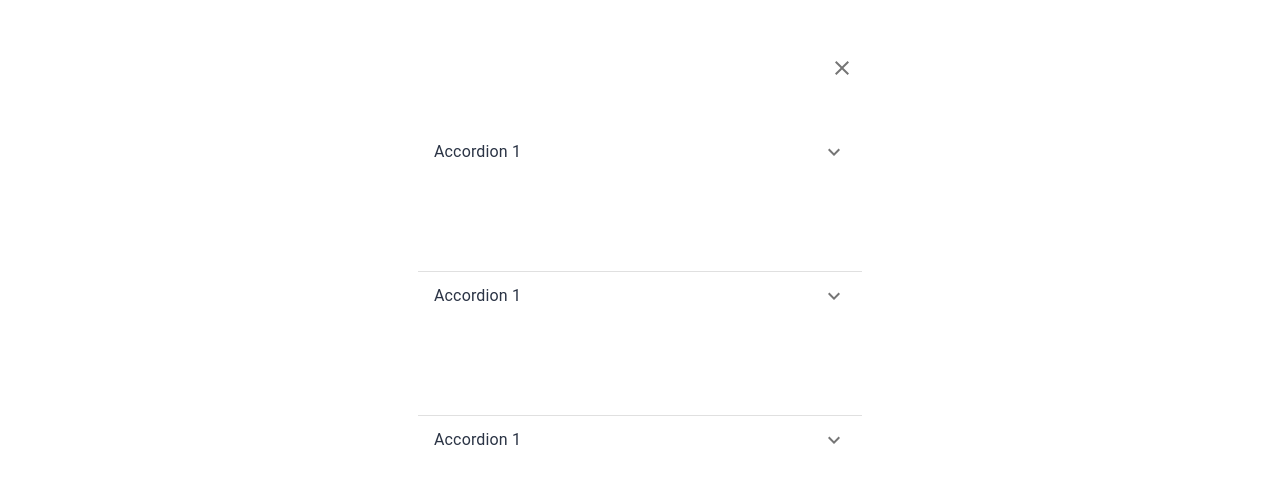
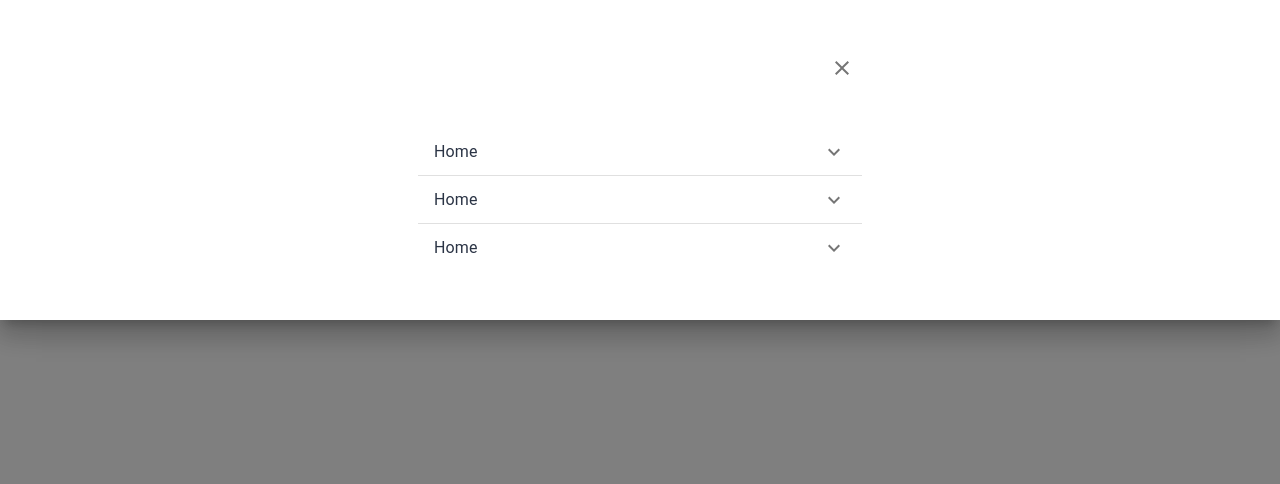
Before and after one commit to saghro/react-ecommerce, a React (Vite) app: page / in a window 1280 px wide. Both pictures are taken after a click on the button 1196 px from the left and 166 px from the top of the page. Shown: the top 484 px of the page. Built offline with nearby package versions, Linux system fonts and the light colour scheme.

Commit message:
menu headr

```diff
--- a/src/components/header/Header3.jsx
+++ b/src/components/header/Header3.jsx
@@ -21,9 +21,9 @@ import {
 } from "@mui/material";
 import Accordion from "@mui/material/Accordion";
 import AccordionSummary from "@mui/material/AccordionSummary";
-import List from '@mui/material/List';
-import ListItem from '@mui/material/ListItem';
-import ListItemButton from '@mui/material/ListItemButton';
+import List from "@mui/material/List";
+import ListItem from "@mui/material/ListItem";
+import ListItemButton from "@mui/material/ListItemButton";
 import Menu from "@mui/material/Menu";
 import MenuItem from "@mui/material/MenuItem";
 import Typography from "@mui/material/Typography";
@@ -142,7 +142,11 @@ const Header3 = () => {
         anchor={"top"}
         open={state["top"]}
         onClose={toggleDrawer("top", false)}
-        sx={{ ".MuiPaper-root": { height: "100%" } }}
+        sx={{
+          ".MuiPaper-root.css-1sozasi-MuiPaper-root-MuiDrawer-paper": {
+            height: "100%",
+          },
+        }}
       >
         <Box
           sx={{ width: 444, mx: "auto", my: 6, position: "relative", pt: 10 }}
@@ -153,18 +157,22 @@ const Header3 = () => {
           >
             <Close />
           </IconButton>
-         {["aaa","bbb","ccc"].map((item)=>{
-            return(
-                <Accordion key={item} elevation={0} sx={{ bgcolor: "initial" }}>
+          {[
+            { mainLink: "Home", subLink: ["Link1", "Link2", "Link3"] },
+            { mainLink: "Home", subLink: ["Link1", "Link2", "Link3"] },
+            { mainLink: "Home", subLink: ["Link1", "Link2", "Link3"] },
+          ].map((item) => {
+            return (
+              <Accordion key={item.mainLink} elevation={0} sx={{ bgcolor: "initial" }}>
                 <AccordionSummary
                   expandIcon={<ExpandMoreIcon />}
                   aria-controls="panel1a-content"
                   id="panel1a-header"
                 >
-                  <Typography>Accordion 1</Typography>
+                  <Typography>{item.mainLink}</Typography>
                 </AccordionSummary>
-                  <List sx={{py:0,my:0}}>
-                    <ListItem sx={{py:0,my:0}}>
+                <List sx={{ py: 0, my: 0 }}>
+                  <ListItem sx={{ py: 0, my: 0 }}>
                     <ListItemButton>
                       <ListItemText primary="Trash" />
                     </ListItemButton>
@@ -175,7 +183,6 @@ const Header3 = () => {
                     </ListItemButton>
                   </ListItem>
                 </List>
-
               </Accordion>
             );
           })}
```
Lines whose indentation alone changed are shown as unchanged.
